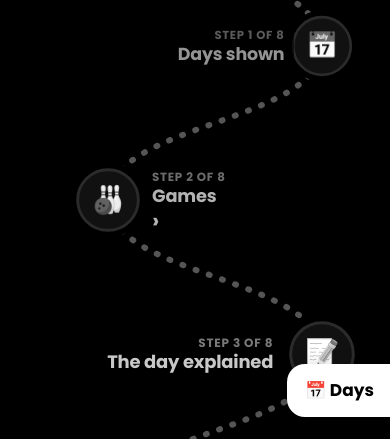
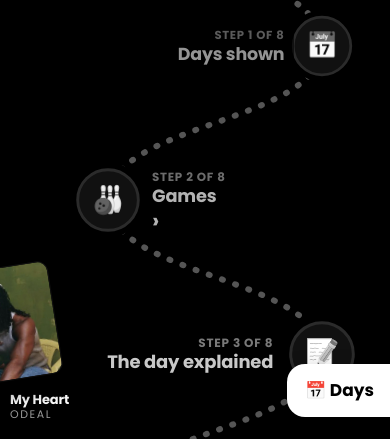
Before and after one commit to sarahHolmberg/availability, a website: page roadmap/index.html in a window 390 px wide. Shown: the part 405-844 px from the top of the page. Drawn offline with Linux system fonts and the light colour scheme; no server answers.

Commit message:
Roadmap: album covers of the chosen songs peek out at the bottom left and take turns in front; first song Odeal - My Heart
Co-Authored-By: Claude Opus 5.5 <noreply@anthropic.com>
Claude-Session: https://claude.ai/code/session_01XUywoUEucgKs3ApQStZppA

```diff
--- a/config.js
+++ b/config.js
@@ -36,3 +36,9 @@ const STEPS = [
 
 // The name: the title of the browser tab, the top of the page and the email subject.
 const TITLE = ":fouR";
+
+// The songs picked to dance to: the album covers peeking out at the bottom left of the roadmap.
+// With two or more they take turns in front. image = a square picture in roadmap/albums/ (about 480 x 480).
+const ALBUMS = [
+  { image: "/roadmap/albums/odeal-my-heart.jpg", title: "My Heart", artist: "Odeal" },
+];
--- /dev/null
+++ b/roadmap/albums.js
@@ -0,0 +1,49 @@
+// The album covers of the songs picked to dance to (ALBUMS in config.js), peeking out at the bottom left of the
+// roadmap, half off the screen. With two or more, every few seconds the front one slips behind and the next comes
+// in front. Tap the stack: the front cover slides out whole (and stops turning); tap again to tuck it back.
+(() => {
+  if (window.AWAY || typeof ALBUMS === "undefined" || !ALBUMS.length) return;
+  const EVERY = 4000; // CHANGE HERE: how long each cover stays in front (ms)
+  const box = document.getElementById("albums"), stack = box.querySelector(".stack"), caption = box.querySelector(".caption");
+  const calm = matchMedia("(prefers-reduced-motion: reduce)").matches;
+
+  const cards = ALBUMS.map((a, i) => {
+    const img = new Image();
+    img.src = a.image; img.alt = `${a.artist} – ${a.title}`; img.decoding = "async"; img.draggable = false;
+    img.className = "cover";
+    stack.append(img);
+    return img;
+  });
+  let order = cards.map((_, i) => i); // order[0] is in front
+
+  function lay() {
+    order.forEach((n, depth) => { cards[n].dataset.depth = Math.min(depth, 3); cards[n].style.zIndex = 10 - depth; });
+    const a = ALBUMS[order[0]];
+    caption.classList.remove("show");
+    requestAnimationFrame(() => {
+      caption.querySelector("b").textContent = a.title;
+      caption.querySelector("span").textContent = a.artist;
+      caption.classList.add("show");
+    });
+    box.setAttribute("aria-label", `Song: ${a.artist} – ${a.title}`);
+  }
+
+  function next() {
+    if (cards.length < 2 || box.classList.contains("out")) return;
+    const front = cards[order[0]];
+    front.classList.add("leaving");                 // slides away to the left...
+    setTimeout(() => {
+      order.push(order.shift());                    // ...and goes to the back
+      front.classList.remove("leaving");
+      lay();
+    }, calm ? 0 : 380);
+  }
+
+  lay();
+  let timer = setInterval(next, EVERY);
+  document.addEventListener("visibilitychange", () => { clearInterval(timer); if (!document.hidden) timer = setInterval(next, EVERY); });
+
+  // Tap: slide out whole / tuck back. A tap anywhere else tucks it back too.
+  box.addEventListener("click", (e) => { e.stopPropagation(); box.classList.toggle("out"); });
+  document.addEventListener("click", () => box.classList.remove("out"));
+})();
--- a/roadmap/index.html
+++ b/roadmap/index.html
@@ -28,6 +28,12 @@
     <ol id="map" class="map"></ol>
   </div>
 </main>
+
+<!-- The songs picked to dance to: album covers peeking out at the bottom left (albums.js, ALBUMS in config.js) -->
+<button id="albums" class="albums" type="button">
+  <span class="stack"></span>
+  <span class="caption"><b></b><span></span></span>
+</button>
 
 <!-- The tab on the right edge: opens and closes the side pane -->
 <button id="tab" class="tab" type="button" aria-controls="pane" aria-expanded="false"><span aria-hidden="true">📅</span> Days</button>
@@ -114,5 +120,6 @@
 <script src="/config.js"></script>
 <script src="/redirect.js"></script>
 <script src="/roadmap/app.js"></script>
+<script src="/roadmap/albums.js"></script>
 </body>
 </html>
--- a/roadmap/style.css
+++ b/roadmap/style.css
@@ -242,3 +242,35 @@ main header { scroll-snap-align: start; }
 .stop:not(.passed):not(.now) .about { opacity: calc((.3 + .7 * var(--k)) * .8); }
 .infoCard .here { justify-content: center; }
 @media (prefers-reduced-motion: reduce) { html { scroll-snap-type: none; } }
+
+/* The album covers, peeking out at the bottom left, half off the screen (albums.js) */
+.albums {
+  position: fixed; left: 0; bottom: calc(18px + env(safe-area-inset-bottom)); z-index: 2;
+  display: grid; justify-items: start; gap: 8px; padding: 0; text-align: left;
+}
+.albums .stack { position: relative; display: block; width: 112px; height: 112px; }
+.albums .cover {
+  position: absolute; inset: 0; width: 100%; height: 100%; object-fit: cover; border-radius: 10px;
+  box-shadow: 0 10px 26px rgba(0, 0, 0, .55), 0 0 0 1px rgba(255, 255, 255, .08);
+  transform-origin: 30% 80%;
+  transition: transform .55s cubic-bezier(.2, .8, .2, 1), filter .55s, opacity .4s;
+  user-select: none; -webkit-user-select: none;
+}
+/* depth 0 = in front, leaning out; behind it the others, further in and darker */
+.albums .cover[data-depth="0"] { transform: translateX(-46%) rotate(-9deg); }
+.albums .cover[data-depth="1"] { transform: translateX(-50%) translateY(-22px) rotate(-17deg) scale(.94); filter: brightness(.55); }
+.albums .cover[data-depth="2"] { transform: translateX(-54%) translateY(-40px) rotate(-25deg) scale(.88); filter: brightness(.35); }
+.albums .cover[data-depth="3"] { transform: translateX(-58%) translateY(-52px) rotate(-31deg) scale(.82); opacity: 0; }
+.albums .cover.leaving { transform: translateX(-120%) rotate(-28deg) scale(.9); filter: brightness(.6); }
+/* tapped: the front cover slides out whole */
+.albums.out .cover[data-depth="0"] { transform: translateX(16px) translateY(-14px) rotate(-3deg) scale(1.35); }
+.albums.out .cover:not([data-depth="0"]) { opacity: 0; }
+.albums .caption {
+  display: grid; max-width: 110px; padding-left: 10px; line-height: 1.2;
+  opacity: 0; transform: translateY(4px); transition: opacity .35s, transform .35s;
+}
+.albums .caption.show { opacity: 1; transform: none; }
+.albums .caption b { font-size: 13px; font-weight: 700; overflow-wrap: anywhere; }
+.albums .caption span { font-size: 11px; letter-spacing: .14em; text-transform: uppercase; color: var(--soft); overflow-wrap: anywhere; }
+.albums.out .caption { transform: translateX(14px); }
+body.paneOpen .albums { opacity: 0; pointer-events: none; }
```
Also changed, not shown: README.md, roadmap/albums/odeal-my-heart.jpg (added).
